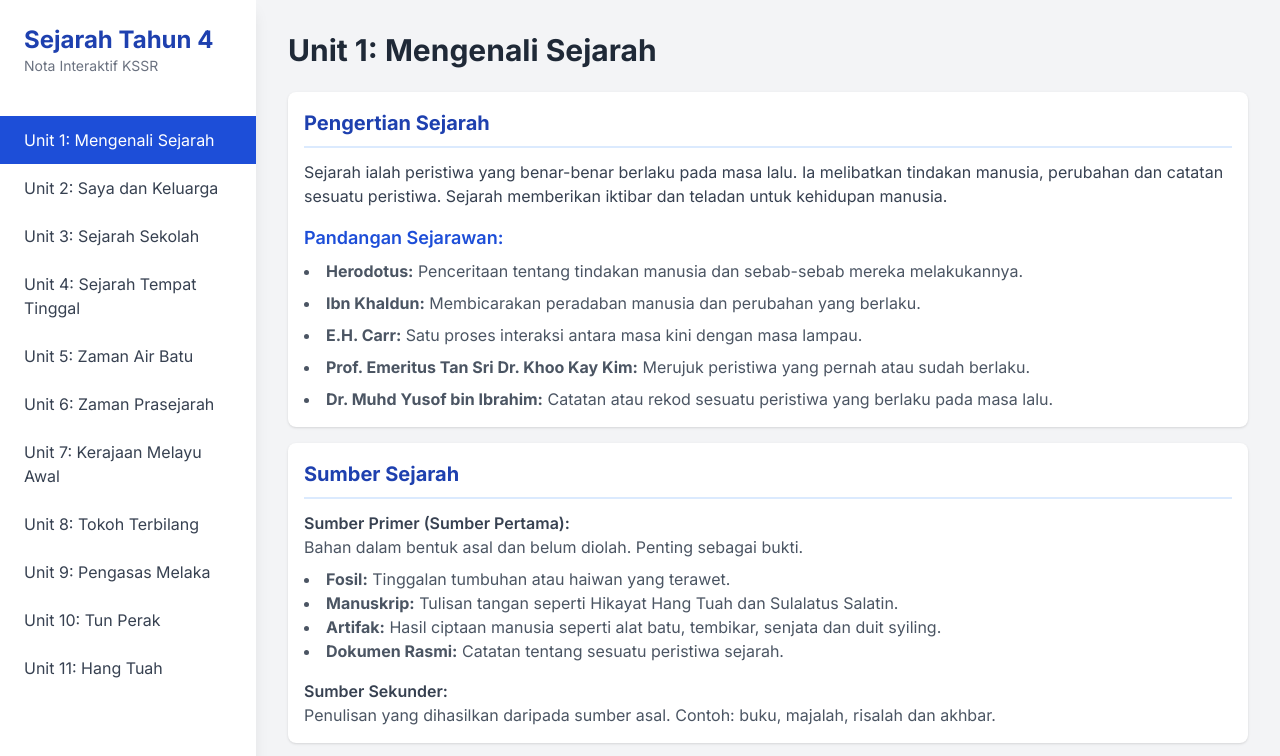
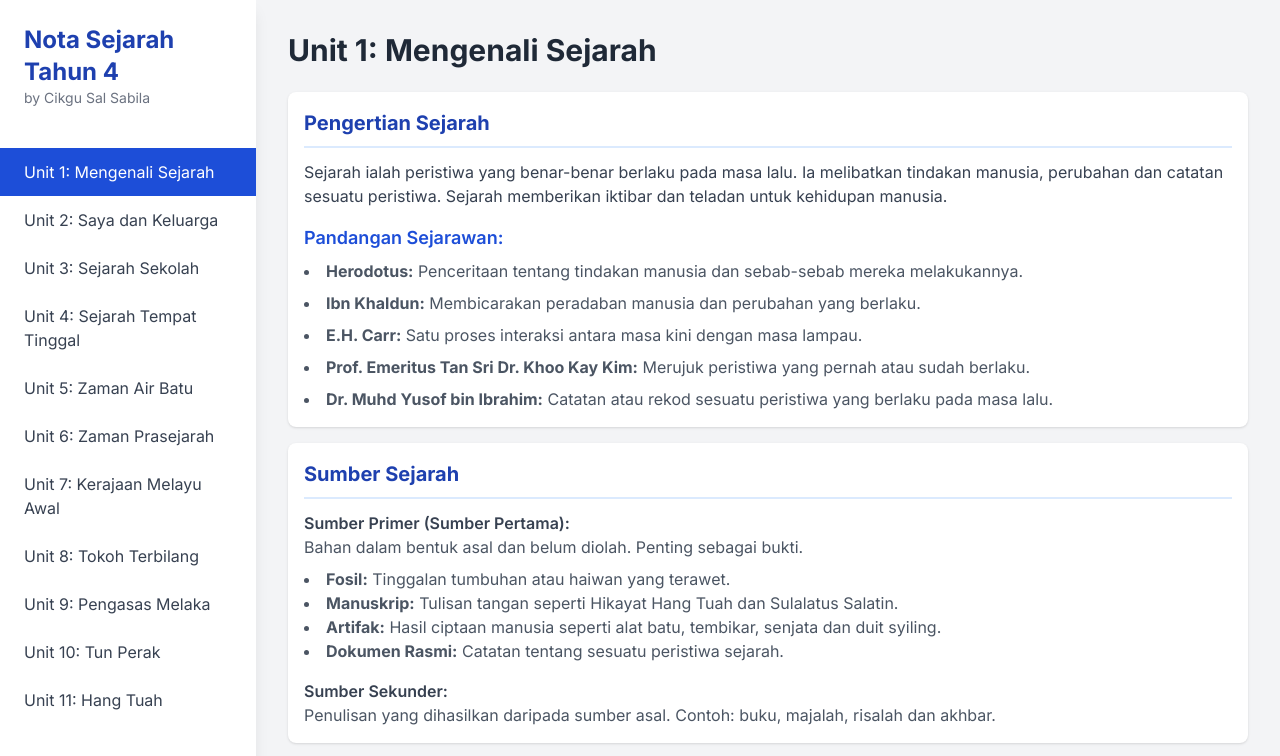
Before and after one commit to cikgujiwa/notasejarahtahun4, a plain HTML site: page index.html in a window 1280 px wide. Shown: the top 756 px of the page. Drawn offline with nearby package versions, Linux system fonts and the light colour scheme.

Commit message:
Update index.html

```diff
--- a/index.html
+++ b/index.html
@@ -3,7 +3,7 @@
 <head>
     <meta charset="UTF-8">
     <meta name="viewport" content="width=device-width, initial-scale=1.0">
-    <title>Nota Sejarah Tahun 4 Interaktif</title>
+    <title>Nota Interaktif Sejarah Tahun 4 by Cikgu Sal Sabila</title>
     <script src="https://cdn.tailwindcss.com"></script>
     <link href="https://fonts.googleapis.com/css2?family=Inter:wght@400;600;700&display=swap" rel="stylesheet">
     <style>
@@ -62,8 +62,8 @@
         <!-- Sidebar Navigation -->
         <nav class="w-full md:w-64 bg-white md:h-screen md:sticky top-0 shadow-lg">
             <div class="p-6">
-                <h1 class="text-2xl font-bold text-blue-800">Sejarah Tahun 4</h1>
-                <p class="text-sm text-gray-500">Nota Interaktif KSSR</p>
+                <h1 class="text-2xl font-bold text-blue-800">Nota Sejarah Tahun 4</h1>
+                <p class="text-sm text-gray-500">by Cikgu Sal Sabila</p>
             </div>
             <ul class="mt-4" id="navigation">
                 <li><a href="#" class="nav-link active block py-3 px-6 text-gray-700 hover:bg-blue-500 hover:text-white transition duration-300" data-unit="1">Unit 1: Mengenali Sejarah</a></li>
```
